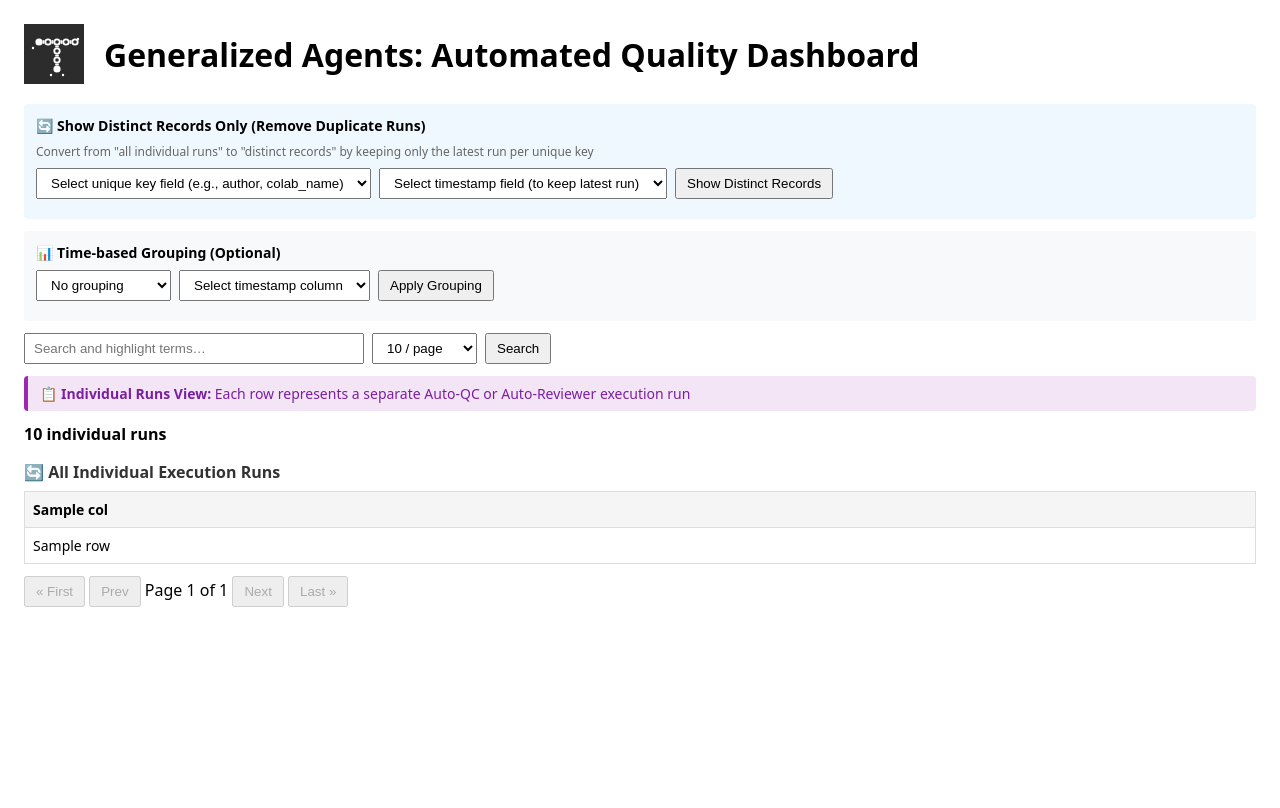
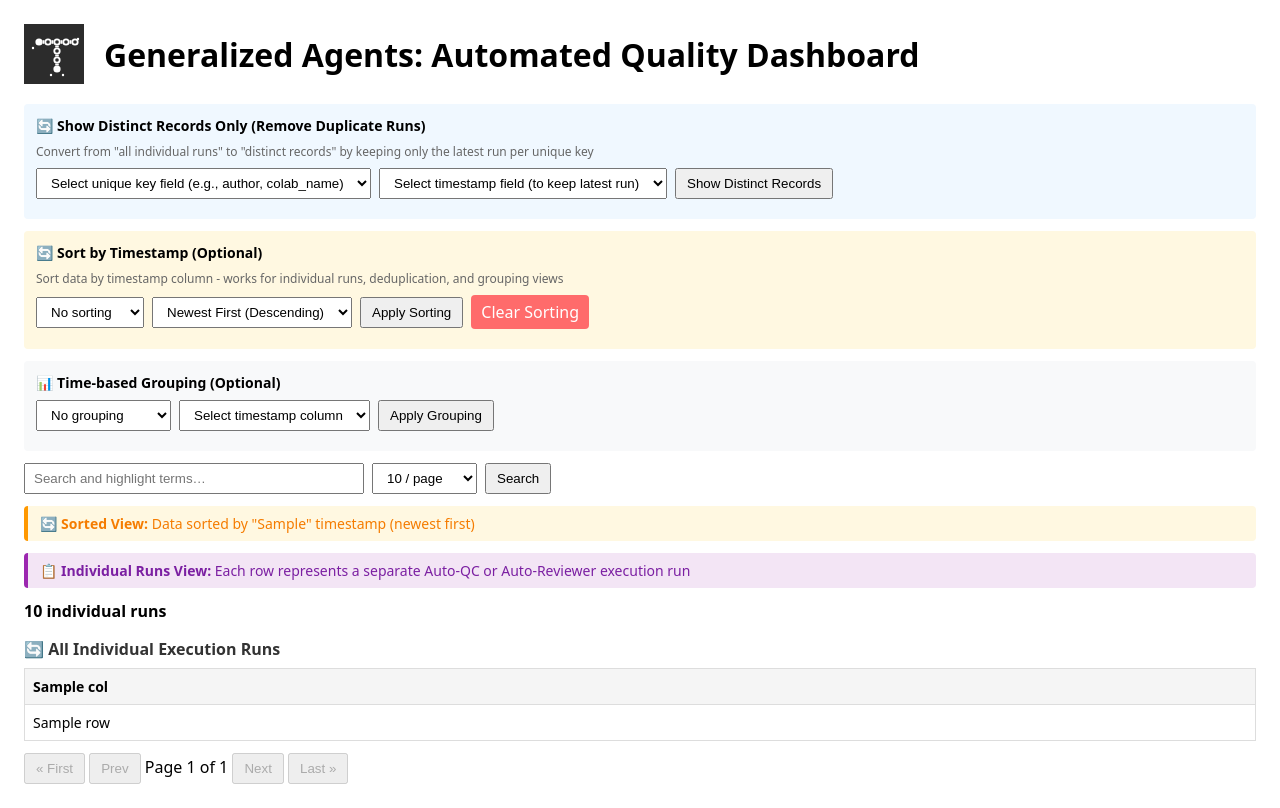
Before and after one commit to mallyad-art/generalized_agents_automated_quality_service, a FastAPI app: template app/templates/index.html in a window 1280 px wide. Before the commit the page ends 607 px from the top, so only its background shows below. Run offline with FastAPI, Linux system fonts and the light colour scheme; the template is opened without the code that fills it: most values are stand-ins (such as "Sample title", 1, 10 or a date in 2020); parts of the project's set-up code (start-up, migrations or seed data) failed here and were passed over.

Commit message:
Add functionality for sorting by timestamp key across different views.

```diff
--- a/app/main.py
+++ b/app/main.py
@@ -180,7 +180,7 @@
 
     return True, f"Column '{timestamp_col}' validated successfully ({valid_percentage:.1%} valid timestamps)"
 
-def group_by_time_period(df, timestamp_col, period):
+def group_by_time_period(df, timestamp_col, period, sort_order='desc'):
     """Group dataframe by time period with validation"""
     if timestamp_col not in df.columns:
         raise ValueError(f"Column '{timestamp_col}' not found in the data")
@@ -209,22 +209,29 @@
     # Create grouping key based on period
     if period == 'day':
         df['_group_key'] = df['_parsed_timestamp'].dt.date
+        df['_sort_key'] = df['_parsed_timestamp'].dt.date
     elif period == 'week':
         df['_group_key'] = df['_parsed_timestamp'].dt.to_period('W').apply(lambda x: f"Week of {x.start_time.date()}")
+        df['_sort_key'] = df['_parsed_timestamp'].dt.to_period('W').apply(lambda x: x.start_time.date())
     else:
         raise ValueError(f"Invalid period '{period}'. Must be 'day' or 'week'")
 
     # Group by time period only
-    grouped = df.groupby('_group_key').agg({
+    grouped = df.groupby(['_group_key', '_sort_key']).agg({
         col: 'count' for col in df.columns if not col.startswith('_')
     }).reset_index()
 
-    # Rename the group key column
+    # Sort by the sort key
+    ascending = sort_order == 'asc'
+    grouped = grouped.sort_values('_sort_key', ascending=ascending)
+
+    # Remove sort key and rename the group key column
+    grouped = grouped.drop(columns=['_sort_key'])
     grouped = grouped.rename(columns={'_group_key': f'{period.title()}_Group'})
 
     return grouped
 
-def deduplicate_by_field(df, dedupe_field, timestamp_field):
+def deduplicate_by_field(df, dedupe_field, timestamp_field, sort_order='desc'):
     """Deduplicate dataframe by keeping the latest row for each unique value in dedupe_field"""
     if dedupe_field not in df.columns:
         raise ValueError(f"Deduplication field '{dedupe_field}' not found in the data")
@@ -257,13 +264,38 @@
     df_sorted = df_with_timestamps.sort_values('_parsed_timestamp', ascending=False)
     df_deduped = df_sorted.drop_duplicates(subset=[dedupe_field], keep='first')
 
-    # Remove the temporary timestamp column and sort by original order or timestamp
+    # Remove the temporary timestamp column and sort by final sort order
     df_deduped = df_deduped.drop(columns=['_parsed_timestamp'])
-    df_deduped = df_deduped.sort_values(timestamp_field, ascending=False)
+    ascending = sort_order == 'asc'
+    df_deduped = df_deduped.sort_values(timestamp_field, ascending=ascending)
 
     duplicates_removed = original_count - len(df_deduped)
 
     return df_deduped, duplicates_removed
+
+def apply_timestamp_sorting(df, sort_column, sort_order='desc'):
+    """Apply sorting by timestamp column"""
+    if not sort_column or sort_column not in df.columns:
+        return df
+
+    # Validate timestamp column
+    is_valid, message = validate_timestamp_column(df, sort_column)
+    if not is_valid:
+        raise ValueError(message)
+
+    # Parse timestamps for sorting
+    df = df.copy()
+    df['_parsed_timestamp'] = df[sort_column].apply(parse_timestamp)
+
+    # Filter out rows where timestamp couldn't be parsed and sort
+    df_with_timestamps = df[df['_parsed_timestamp'].notna()]
+    ascending = sort_order == 'asc'
+    df_sorted = df_with_timestamps.sort_values('_parsed_timestamp', ascending=ascending)
+
+    # Remove the temporary timestamp column
+    df_sorted = df_sorted.drop(columns=['_parsed_timestamp'])
+
+    return df_sorted
 
 def load_sheet_df(sheet_name: str = None):
     """Load dataframe for a specific sheet"""
@@ -304,6 +336,8 @@
     timestamp_column: Optional[str] = None,
     dedupe_field: Optional[str] = None,
     dedupe_timestamp: Optional[str] = None,
+    sort_column: Optional[str] = None,
+    sort_order: Optional[str] = 'desc',
     sheet: Optional[str] = None
 ):
     # Load original data for specified sheet
@@ -318,10 +352,14 @@
     duplicates_removed = 0
     original_count = len(df)
 
+    # Validate sort_order parameter
+    if sort_order not in ['asc', 'desc']:
+        sort_order = 'desc'  # Default to descending
+
     # Apply deduplication first if both parameters are provided
     if dedupe_field and dedupe_field.strip() and dedupe_timestamp and dedupe_timestamp.strip():
         try:
-            df, duplicates_removed = deduplicate_by_field(df, dedupe_field, dedupe_timestamp)
+            df, duplicates_removed = deduplicate_by_field(df, dedupe_field, dedupe_timestamp, sort_order)
             deduplicated = True
         except ValueError as e:
             error_message = str(e)
@@ -337,7 +375,7 @@
                 error_message = f"Invalid grouping period '{group_by_period}'. Must be 'day' or 'week'"
         else:
             try:
-                df = group_by_time_period(df, timestamp_column, group_by_period)
+                df = group_by_time_period(df, timestamp_column, group_by_period, sort_order)
                 grouped = True
             except ValueError as e:
                 if not error_message:  # Don't overwrite deduplication errors
@@ -345,6 +383,14 @@
                 # Keep current data when grouping fails (might be deduplicated data)
                 if not deduplicated:
                     df = load_sheet_df(sheet)  # Reset to original data only if not deduplicated
+
+    # Apply sorting if not grouped or deduplicated (they handle their own sorting)
+    if not grouped and not deduplicated and sort_column and sort_column.strip():
+        try:
+            df = apply_timestamp_sorting(df, sort_column, sort_order)
+        except ValueError as e:
+            if not error_message:  # Don't overwrite other errors
+                error_message = str(e)
 
     # Apply search filter (works on both grouped and ungrouped data)
     if q and q.strip():
@@ -429,6 +475,7 @@
     q: Optional[str] = None,
     page: int = 1,
     page_size: int = PAGE_SIZE_DEFAULT,
+    sort_order: Optional[str] = 'desc',
     sheet: Optional[str] = None
 ):
     """Deduplicate data by field, keeping latest row by timestamp"""
@@ -438,8 +485,12 @@
         return JSONResponse({"error": str(e)}, status_code=400)
 
     try:
+        # Validate sort_order parameter
+        if sort_order not in ['asc', 'desc']:
+            sort_order = 'desc'  # Default to descending
+
         # Apply deduplication
-        df_deduped, duplicates_removed = deduplicate_by_field(df, dedupe_field, timestamp_field)
+        df_deduped, duplicates_removed = deduplicate_by_field(df, dedupe_field, timestamp_field, sort_order)
 
         # Apply search filter after deduplication
         if q and q.strip():
@@ -488,6 +539,8 @@
     timestamp_column: Optional[str] = None,
     dedupe_field: Optional[str] = None,
     dedupe_timestamp: Optional[str] = None,
+    sort_column: Optional[str] = None,
+    sort_order: Optional[str] = 'desc',
     sheet: Optional[str] = None
 ):
     # Load original data for specified sheet
@@ -512,6 +565,10 @@
         if any(parse_timestamp(val) is not None for val in sample_values):
             timestamp_columns.append(col)
 
+    # Validate sort_order parameter
+    if sort_order not in ['asc', 'desc']:
+        sort_order = 'desc'  # Default to descending
+
     # Apply deduplication first if both parameters are provided
     deduplicated = False
     duplicates_removed = 0
@@ -520,7 +577,7 @@
 
     if dedupe_field and dedupe_field.strip() and dedupe_timestamp and dedupe_timestamp.strip():
         try:
-            df, duplicates_removed = deduplicate_by_field(df, dedupe_field, dedupe_timestamp)
+            df, duplicates_removed = deduplicate_by_field(df, dedupe_field, dedupe_timestamp, sort_order)
             deduplicated = True
         except ValueError as e:
             error_message = str(e)
@@ -537,7 +594,7 @@
                 error_message = f"Invalid grouping period '{group_by_period}'. Must be 'day' or 'week'"
         else:
             try:
-                df = group_by_time_period(df, timestamp_column, group_by_period)
+                df = group_by_time_period(df, timestamp_column, group_by_period, sort_order)
                 grouped = True
             except ValueError as e:
                 if not error_message:  # Don't overwrite deduplication errors
@@ -545,6 +602,14 @@
                 # Keep current data when grouping fails (might be deduplicated data)
                 if not deduplicated:
                     df = original_df.copy()
+
+    # Apply sorting if not grouped or deduplicated (they handle their own sorting)
+    if not grouped and not deduplicated and sort_column and sort_column.strip():
+        try:
+            df = apply_timestamp_sorting(df, sort_column, sort_order)
+        except ValueError as e:
+            if not error_message:  # Don't overwrite other errors
+                error_message = str(e)
 
     # Apply search filter (works on both grouped and ungrouped data)
     if q and q.strip():
@@ -583,6 +648,8 @@
         "timestamp_column": timestamp_column or "",
         "dedupe_field": dedupe_field or "",
         "dedupe_timestamp": dedupe_timestamp or "",
+        "sort_column": sort_column or "",
+        "sort_order": sort_order or "desc",
         "grouped": grouped,
         "deduplicated": deduplicated,
         "duplicates_removed": duplicates_removed,
--- a/app/templates/index.html
+++ b/app/templates/index.html
@@ -162,7 +162,7 @@
           {% if sheet.name == current_sheet %}
             <span style="padding: 4px 8px; background: #4caf50; color: white; border-radius: 3px; font-size: 12px;">{{ sheet.display_name }}</span>
           {% else %}
-            <a href="/?sheet={{ sheet.name }}&q={{ q }}&page_size={{ page_size }}"
+            <a href="/?sheet={{ sheet.name }}&q={{ q }}&page_size={{ page_size }}&sort_column={{ sort_column }}&sort_order={{ sort_order }}"
                style="padding: 4px 8px; background: #f5f5f5; color: #1976d2; border-radius: 3px; font-size: 12px; text-decoration: none;">{{ sheet.display_name }}</a>
           {% endif %}
         {% endfor %}
@@ -183,6 +183,8 @@
         <input type="hidden" name="sheet" value="{{ current_sheet }}">
         <input type="hidden" name="group_by_period" value="{{ group_by_period }}">
         <input type="hidden" name="timestamp_column" value="{{ timestamp_column }}">
+        <input type="hidden" name="sort_column" value="{{ sort_column }}">
+        <input type="hidden" name="sort_order" value="{{ sort_order }}">
 
         <div class="toolbar-row">
           <select name="dedupe_field">
@@ -202,11 +204,51 @@
           <button type="submit" id="apply-dedupe-btn">Show Distinct Records</button>
 
           {% if deduplicated %}
-          <a href="/?q={{ q }}&page_size={{ page_size }}&sheet={{ current_sheet }}&group_by_period={{ group_by_period }}&timestamp_column={{ timestamp_column }}" class="clear-grouping"
+          <a href="/?q={{ q }}&page_size={{ page_size }}&sheet={{ current_sheet }}&group_by_period={{ group_by_period }}&timestamp_column={{ timestamp_column }}&sort_column={{ sort_column }}&sort_order={{ sort_order }}" class="clear-grouping"
             style="padding: 6px 10px; border-radius: 4px;">Show All Runs</a>
           {% endif %}
         </div>
         <div id="dedupe-validation-info" class="validation-info" style="display: none;"></div>
+      </form>
+    </div>
+
+    <!-- Sorting Controls -->
+    <div class="grouping-controls" style="background: #fff8e1;">
+      <h3>🔄 Sort by Timestamp (Optional)</h3>
+      <p style="margin: 4px 0 8px 0; font-size: 12px; color: #666;">
+        Sort data by timestamp column - works for individual runs, deduplication, and grouping views
+      </p>
+      <form method="get" action="/">
+        <input type="hidden" name="q" value="{{ q }}">
+        <input type="hidden" name="page_size" value="{{ page_size }}">
+        <input type="hidden" name="page" value="1">
+        <input type="hidden" name="sheet" value="{{ current_sheet }}">
+        <input type="hidden" name="dedupe_field" value="{{ dedupe_field }}">
+        <input type="hidden" name="dedupe_timestamp" value="{{ dedupe_timestamp }}">
+        <input type="hidden" name="group_by_period" value="{{ group_by_period }}">
+        <input type="hidden" name="timestamp_column" value="{{ timestamp_column }}">
+
+        <div class="toolbar-row">
+          <select name="sort_column">
+            <option value="">No sorting</option>
+            {% for col in timestamp_columns %}
+            <option value="{{ col }}" {% if sort_column==col %}selected{% endif %}>{{ col }}</option>
+            {% endfor %}
+          </select>
+
+          <select name="sort_order">
+            <option value="desc" {% if sort_order=="desc" %}selected{% endif %}>Newest First (Descending)</option>
+            <option value="asc" {% if sort_order=="asc" %}selected{% endif %}>Oldest First (Ascending)</option>
+          </select>
+
+          <button type="submit" id="apply-sorting-btn">Apply Sorting</button>
+
+          {% if sort_column %}
+          <a href="/?q={{ q }}&page_size={{ page_size }}&sheet={{ current_sheet }}&dedupe_field={{ dedupe_field }}&dedupe_timestamp={{ dedupe_timestamp }}&group_by_period={{ group_by_period }}&timestamp_column={{ timestamp_column }}" class="clear-grouping"
+            style="padding: 6px 10px; border-radius: 4px;">Clear Sorting</a>
+          {% endif %}
+        </div>
+        <div id="sort-validation-info" class="validation-info" style="display: none;"></div>
       </form>
     </div>
 
@@ -220,6 +262,8 @@
         <input type="hidden" name="sheet" value="{{ current_sheet }}">
         <input type="hidden" name="dedupe_field" value="{{ dedupe_field }}">
         <input type="hidden" name="dedupe_timestamp" value="{{ dedupe_timestamp }}">
+        <input type="hidden" name="sort_column" value="{{ sort_column }}">
+        <input type="hidden" name="sort_order" value="{{ sort_order }}">
 
         <div class="toolbar-row">
           <select name="group_by_period">
@@ -238,7 +282,7 @@
           <button type="submit" id="apply-grouping-btn">Apply Grouping</button>
 
           {% if grouped %}
-          <a href="/?q={{ q }}&page_size={{ page_size }}&sheet={{ current_sheet }}&dedupe_field={{ dedupe_field }}&dedupe_timestamp={{ dedupe_timestamp }}" class="clear-grouping"
+          <a href="/?q={{ q }}&page_size={{ page_size }}&sheet={{ current_sheet }}&dedupe_field={{ dedupe_field }}&dedupe_timestamp={{ dedupe_timestamp }}&sort_column={{ sort_column }}&sort_order={{ sort_order }}" class="clear-grouping"
             style="padding: 6px 10px; border-radius: 4px;">Clear Grouping</a>
           {% endif %}
         </div>
@@ -252,6 +296,8 @@
       <input type="hidden" name="timestamp_column" value="{{ timestamp_column }}">
       <input type="hidden" name="dedupe_field" value="{{ dedupe_field }}">
       <input type="hidden" name="dedupe_timestamp" value="{{ dedupe_timestamp }}">
+      <input type="hidden" name="sort_column" value="{{ sort_column }}">
+      <input type="hidden" name="sort_order" value="{{ sort_order }}">
       <input type="hidden" name="page" value="1">
       <input type="hidden" name="sheet" value="{{ current_sheet }}">
 
@@ -280,6 +326,14 @@
     {% if grouped %}
     <div class="status-info">
       📊 Data grouped by {{ group_by_period }} using column "{{ timestamp_column }}"
+      {% if sort_order == 'asc' %} (sorted oldest first){% else %} (sorted newest first){% endif %}
+    </div>
+    {% endif %}
+
+    {% if sort_column and not grouped and not deduplicated %}
+    <div class="status-info" style="background: #fff8e1; color: #f57c00; border-left: 4px solid #ff9800;">
+      🔄 <strong>Sorted View:</strong> Data sorted by "{{ sort_column }}" timestamp
+      {% if sort_order == 'asc' %}(oldest first){% else %}(newest first){% endif %}
     </div>
     {% endif %}
 
@@ -345,6 +399,8 @@
         <input type="hidden" name="timestamp_column" value="{{ timestamp_column }}">
         <input type="hidden" name="dedupe_field" value="{{ dedupe_field }}">
         <input type="hidden" name="dedupe_timestamp" value="{{ dedupe_timestamp }}">
+        <input type="hidden" name="sort_column" value="{{ sort_column }}">
+        <input type="hidden" name="sort_order" value="{{ sort_order }}">
         <input type="hidden" name="sheet" value="{{ current_sheet }}">
         <button name="page" value="{{ 1 }}" {% if page==1 %}disabled{% endif %}>&laquo; First</button>
         <button name="page" value="{{ page - 1 }}" {% if page <=1 %}disabled{% endif %}>Prev</button>
@@ -367,6 +423,10 @@
       const dedupeFieldSelect = document.querySelector('select[name="dedupe_field"]');
       const dedupeTimestampSelect = document.querySelector('select[name="dedupe_timestamp"]');
       const dedupeValidationInfo = document.getElementById('dedupe-validation-info');
+
+      // Sorting validation
+      const sortColumnSelect = document.querySelector('select[name="sort_column"]');
+      const sortValidationInfo = document.getElementById('sort-validation-info');
 
       function validateTimestampColumn() {
         const column = timestampSelect.value;
@@ -434,6 +494,38 @@
           });
       }
 
+      function validateSortColumn() {
+        const column = sortColumnSelect.value;
+
+        if (!column) {
+          sortValidationInfo.style.display = 'none';
+          return;
+        }
+
+        // Show loading state
+        sortValidationInfo.className = 'validation-info validation-warning';
+        sortValidationInfo.textContent = 'Validating sort column...';
+        sortValidationInfo.style.display = 'block';
+
+        // Validate the column
+        const currentSheet = document.querySelector('input[name="sheet"]')?.value || '';
+        fetch(`/api/validate-timestamp?column=${encodeURIComponent(column)}&sheet=${encodeURIComponent(currentSheet)}`)
+          .then(response => response.json())
+          .then(data => {
+            if (data.valid) {
+              sortValidationInfo.className = 'validation-info validation-success';
+              sortValidationInfo.textContent = `✓ Ready to sort by "${column}" timestamp`;
+            } else {
+              sortValidationInfo.className = 'validation-info validation-error';
+              sortValidationInfo.textContent = `✗ ${data.message}`;
+            }
+          })
+          .catch(error => {
+            sortValidationInfo.className = 'validation-info validation-error';
+            sortValidationInfo.textContent = 'Error validating sort column';
+          });
+      }
+
       // Validate when timestamp column or period changes
       if (timestampSelect && periodSelect) {
         timestampSelect.addEventListener('change', validateTimestampColumn);
@@ -455,6 +547,16 @@
           validateDedupeTimestampColumn();
         }
       }
+
+      // Validate when sort column changes
+      if (sortColumnSelect) {
+        sortColumnSelect.addEventListener('change', validateSortColumn);
+
+        // Initial validation if value is already selected
+        if (sortColumnSelect.value) {
+          validateSortColumn();
+        }
+      }
     });
   </script>
 </body>
```
